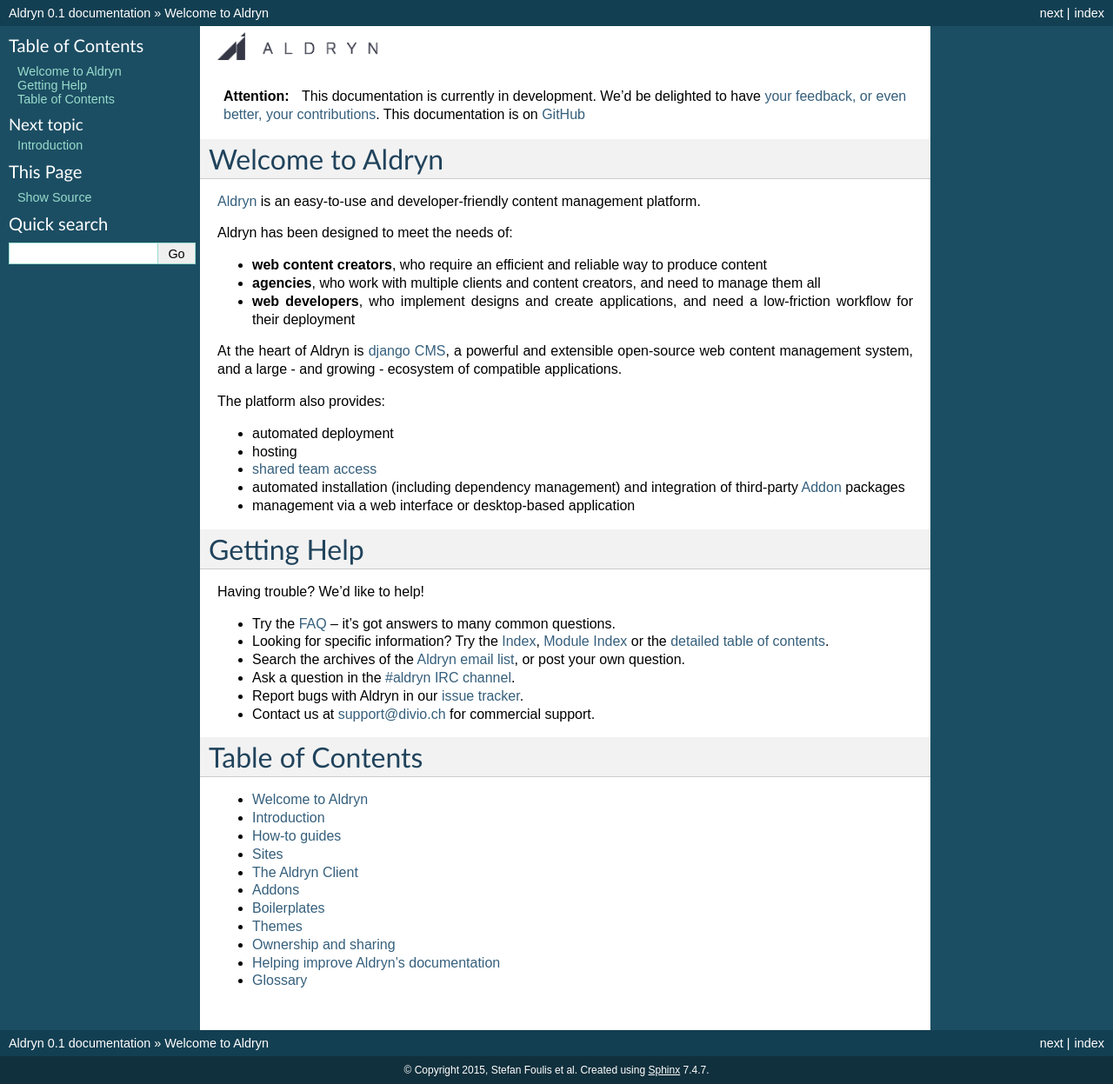
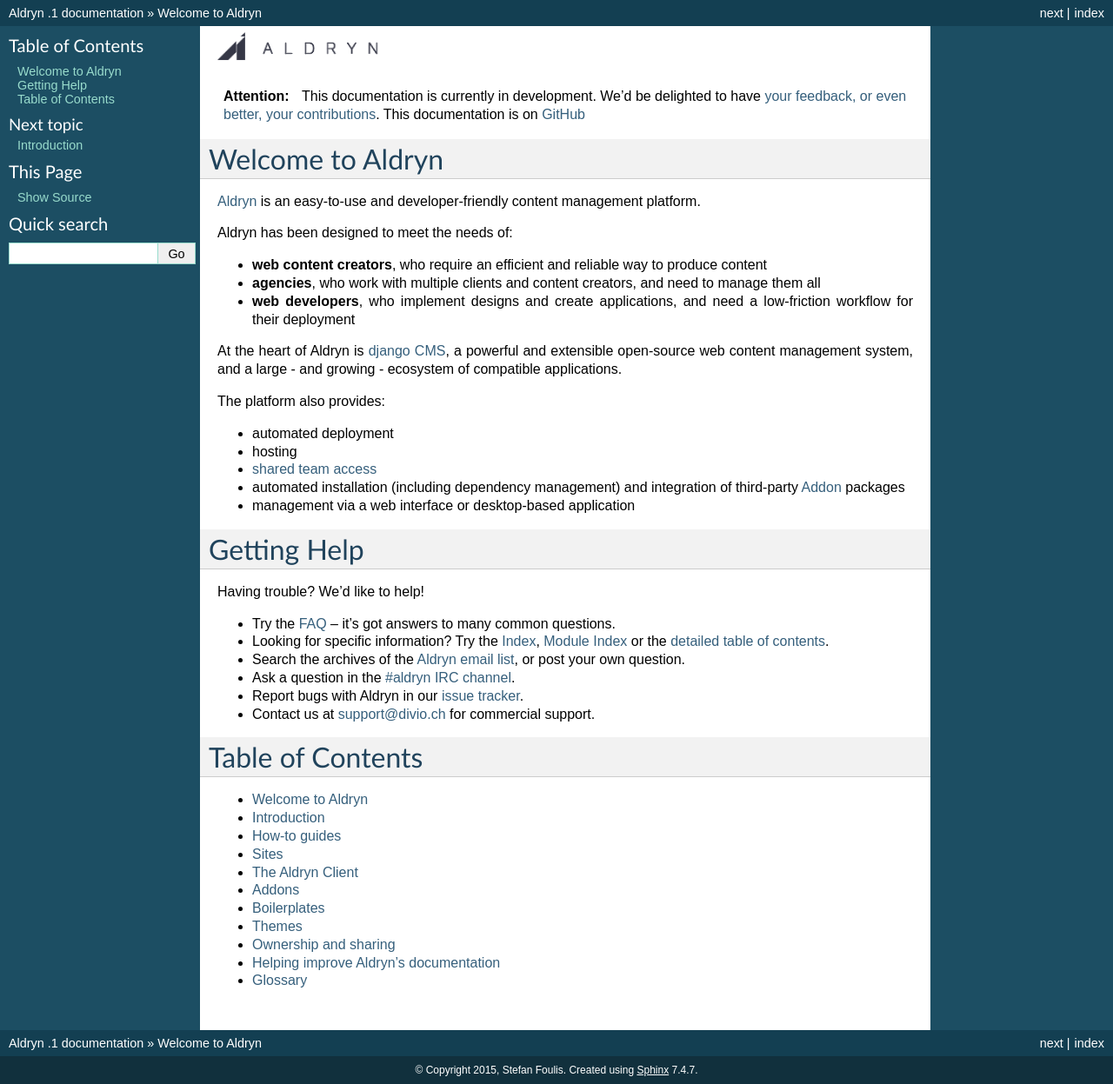
Before and after one commit to aldryn/aldryn-docs, a Sphinx documentation site: the page built from docs/index.rst, in a window 1280 px wide. Shown: the whole page at 87% size. Built offline with Sphinx 7.4.7, drawn with Linux system fonts in a browser that asks for light colours.

Commit message:
Attempting to fix RTD builds

```diff
--- a/docs/conf.py
+++ b/docs/conf.py
@@ -1,7 +1,7 @@
 # -*- coding: utf-8 -*-
 #
 # Aldryn documentation build configuration file, created by
-# sphinx-quickstart on Thu Apr  9 14:06:49 2015.
+# sphinx-quickstart on Thu Apr  9 14:35:24 2015.
 #
 # This file is execfile()d with the current directory set to its containing dir.
 #
@@ -25,7 +25,7 @@
 
 # Add any Sphinx extension module names here, as strings. They can be extensions
 # coming with Sphinx (named 'sphinx.ext.*') or your custom ones.
-extensions = []
+extensions = ['sphinx.ext.intersphinx', 'sphinx.ext.todo', 'sphinx.ext.ifconfig', 'sphinx.ext.viewcode']
 
 # Add any paths that contain templates here, relative to this directory.
 templates_path = ['_templates']
@@ -41,16 +41,16 @@
 
 # General information about the project.
 project = u'Aldryn'
-copyright = u'2015, Stefan Foulis et al'
+copyright = u'2015, Stefan Foulis'
 
 # The version info for the project you're documenting, acts as replacement for
 # |version| and |release|, also used in various other places throughout the
 # built documents.
 #
 # The short X.Y version.
-version = '0.1'
+version = '.1'
 # The full version, including alpha/beta/rc tags.
-release = '0.1'
+release = '.1'
 
 # The language for content autogenerated by Sphinx. Refer to documentation
 # for a list of supported languages.
@@ -184,7 +184,7 @@
 # (source start file, target name, title, author, documentclass [howto/manual]).
 latex_documents = [
   ('index', 'Aldryn.tex', u'Aldryn Documentation',
-   u'Stefan Foulis et al', 'manual'),
+   u'Stefan Foulis', 'manual'),
 ]
 
 # The name of an image file (relative to this directory) to place at the top of
@@ -214,7 +214,7 @@
 # (source start file, name, description, authors, manual section).
 man_pages = [
     ('index', 'aldryn', u'Aldryn Documentation',
-     [u'Stefan Foulis et al'], 1)
+     [u'Stefan Foulis'], 1)
 ]
 
 # If true, show URL addresses after external links.
@@ -228,7 +228,7 @@
 #  dir menu entry, description, category)
 texinfo_documents = [
   ('index', 'Aldryn', u'Aldryn Documentation',
-   u'Stefan Foulis et al', 'Aldryn', 'One line description of project.',
+   u'Stefan Foulis', 'Aldryn', 'One line description of project.',
    'Miscellaneous'),
 ]
 
@@ -240,3 +240,7 @@
 
 # How to display URL addresses: 'footnote', 'no', or 'inline'.
 #texinfo_show_urls = 'footnote'
+
+
+# Example configuration for intersphinx: refer to the Python standard library.
+intersphinx_mapping = {'http://docs.python.org/': None}
```
